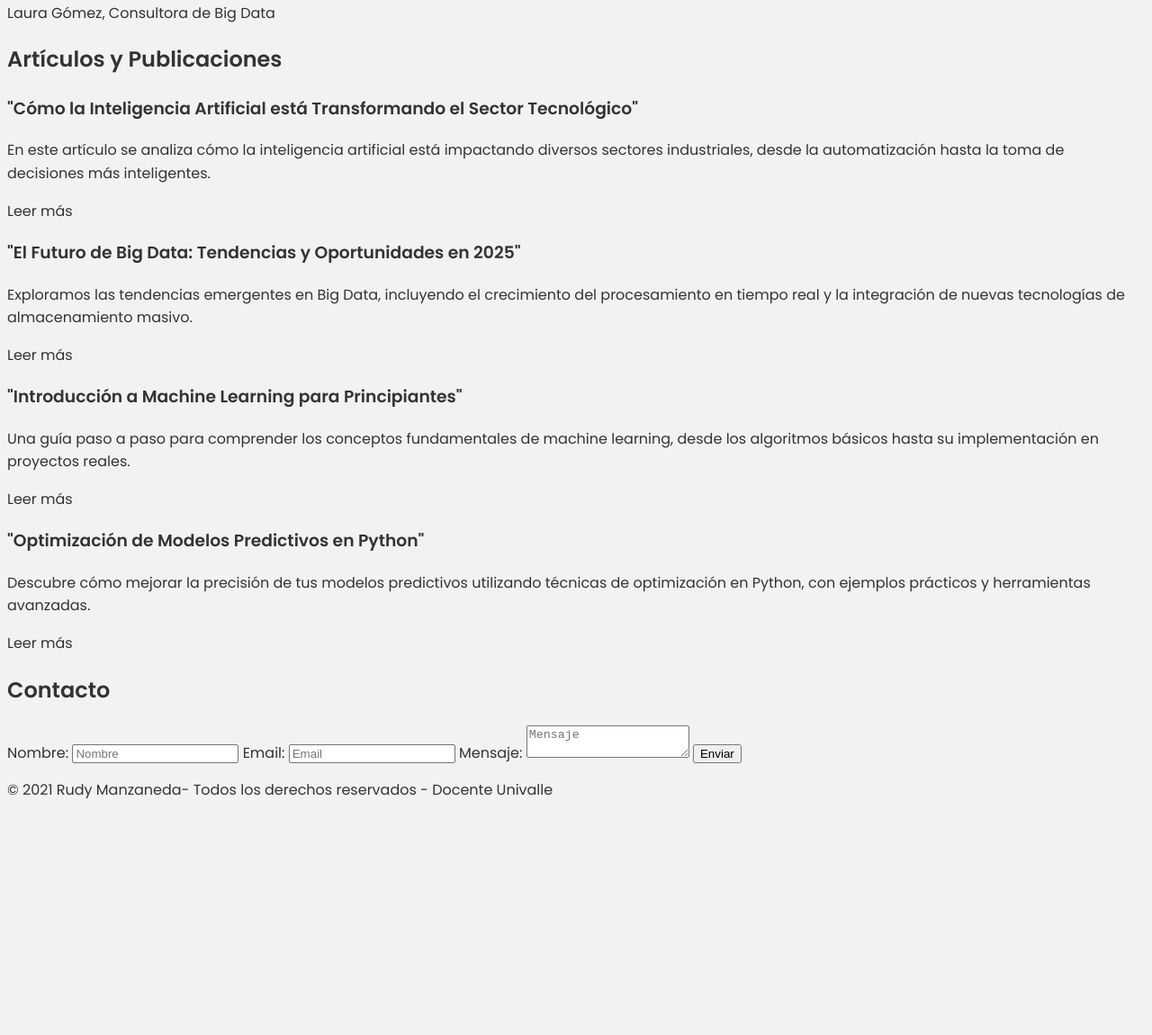
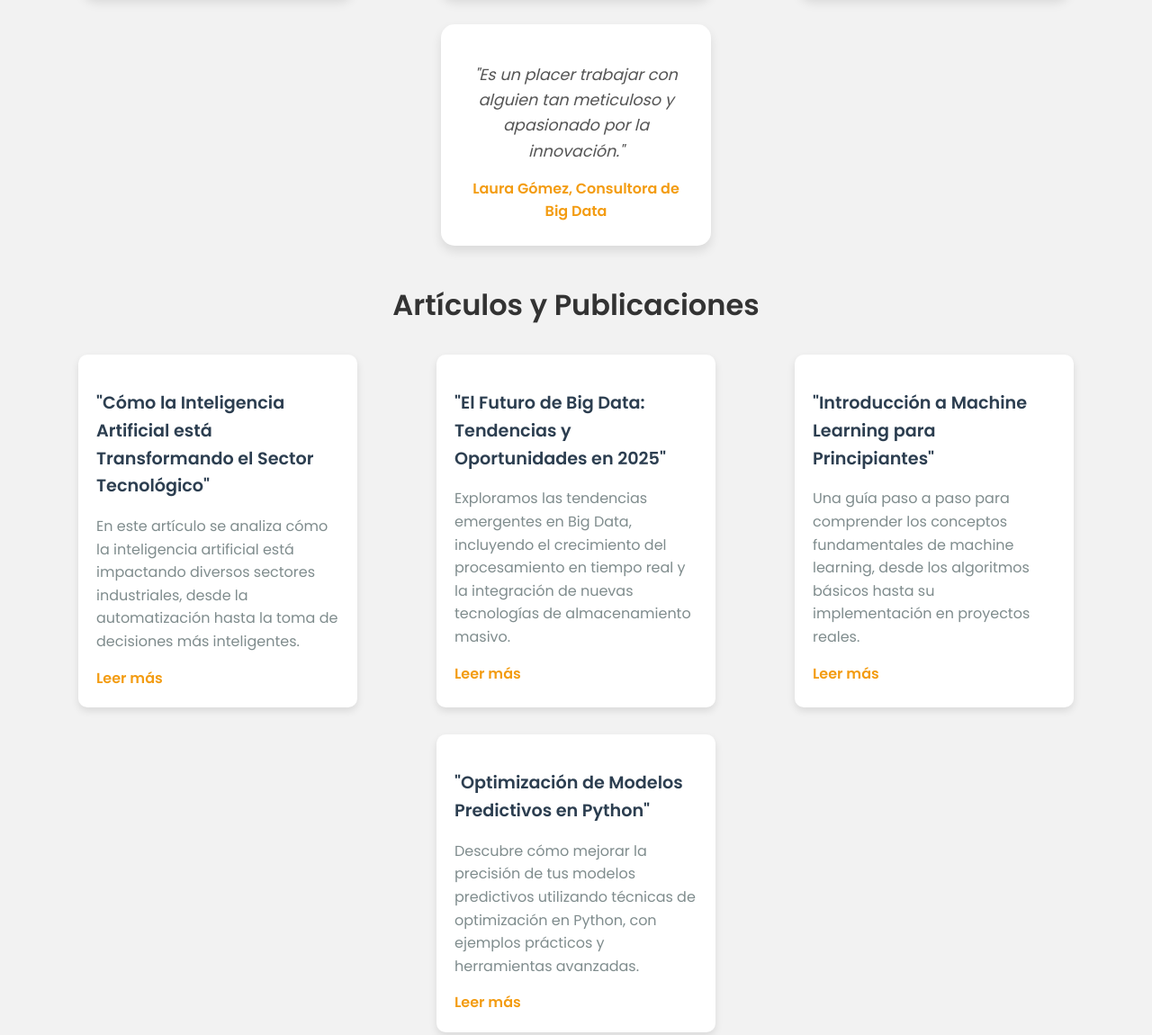
Before and after one commit to rudyluis/PortafolioPersonal, a plain HTML site: page index.html in a window 1280 px wide. Shown: the part 2842-3992 px from the top of the page at 90% size. Before the commit the page ends 3749 px from the top, so only its background shows below. Drawn offline with Linux system fonts and the light colour scheme.

Commit message:
08032025

```diff
--- a/css/style.css
+++ b/css/style.css
@@ -211,3 +211,158 @@ nav ul li a:hover {
     font-size: 1.1rem;
     font-weight: 600;
 }
+
+/*Recomendaciones*/
+
+.recommendations {
+    margin: 40px 0;
+    text-align: center;
+}
+
+.recommendations h2 {
+    font-size: 2rem;
+    color: #333;
+    margin-bottom: 30px;
+}
+
+.recommendations-container {
+    display: flex;
+    justify-content: space-around;
+    gap: 30px;
+    flex-wrap: wrap;
+}
+
+.recommendation-card {
+    background-color: #ffffff;
+    border-radius: 15px;
+    padding: 25px;
+    max-width: 250px;
+    width: 100%;
+    box-shadow: 0px 6px 12px rgba(0, 0, 0, 0.1);
+    transition: transform 0.3s ease, box-shadow 0.3s ease;
+    text-align: center;
+}
+
+.recommendation-card:hover {
+    transform: translateY(-5px);
+    box-shadow: 0px 8px 16px rgba(0, 0, 0, 0.2);
+}
+
+.quote {
+    font-size: 1.1rem;
+    font-style: italic;
+    color: #555;
+    margin-bottom: 15px;
+}
+
+.author {
+    font-weight: bold;
+    color: #f39c12;
+    font-size: 1rem;
+}
+/*Articulos*/
+
+.articles {
+    margin: 40px 0;
+    text-align: center;
+}
+
+.articles h2 {
+    font-size: 2rem;
+    color: #333;
+    margin-bottom: 30px;
+}
+
+.articles-container {
+    display: flex;
+    /*justify-content: space-between;*/
+    justify-content: space-around;
+    gap: 30px;
+    flex-wrap: wrap;
+}
+
+.article-card {
+    background-color: #ffffff;
+    border-radius: 10px;
+    padding: 20px;
+    max-width: 270px;
+    width: 100%;
+    box-shadow: 0px 4px 8px rgba(0, 0, 0, 0.1);
+    transition: transform 0.3s ease, box-shadow 0.3s ease;
+    text-align: left;
+}
+
+.article-card:hover {
+    transform: translateY(-5px);
+    box-shadow: 0px 8px 16px rgba(0, 0, 0, 0.2);
+}
+
+.article-title {
+    font-size: 1.2rem;
+    font-weight: bold;
+    color: #2c3e50;
+    margin-bottom: 10px;
+}
+
+.article-summary {
+    font-size: 1rem;
+    color: #7f8c8d;
+    margin-bottom: 15px;
+}
+
+.read-more {
+    font-size: 1rem;
+    font-weight: bold;
+    color: #f39c12;
+    text-decoration: none;
+}
+
+.read-more:hover {
+    text-decoration: underline;
+}
+
+/* Contact Section */
+.contact-form {
+    background-color: white;
+    padding: 30px;
+    border-radius: 10px;
+    box-shadow: 0px 4px 6px rgba(0, 0, 0, 0.1);
+    margin-top: 40px;
+}
+
+.contact-form input,
+.contact-form textarea,  .contact-form select  {
+    width: 100%;
+    padding: 12px;
+    margin: 10px 0;
+    border: 1px solid #ccc;
+    border-radius: 5px;
+}
+
+.contact-form button {
+    background-color: #2c3e50;
+    color: white;
+    border: none;
+    padding: 12px 20px;
+    cursor: pointer;
+    border-radius: 5px;
+    transition: background-color 0.3s;
+}
+
+.contact-form button:hover {
+    background-color: #f39c12;
+}
+
+.container{
+    padding: 50px;
+}
+
+
+/* Footer */
+footer {
+    text-align: center;
+    padding: 20px;
+    background-color: #2c3e50;
+    color: white;
+    margin-top: 60px;
+}
```
